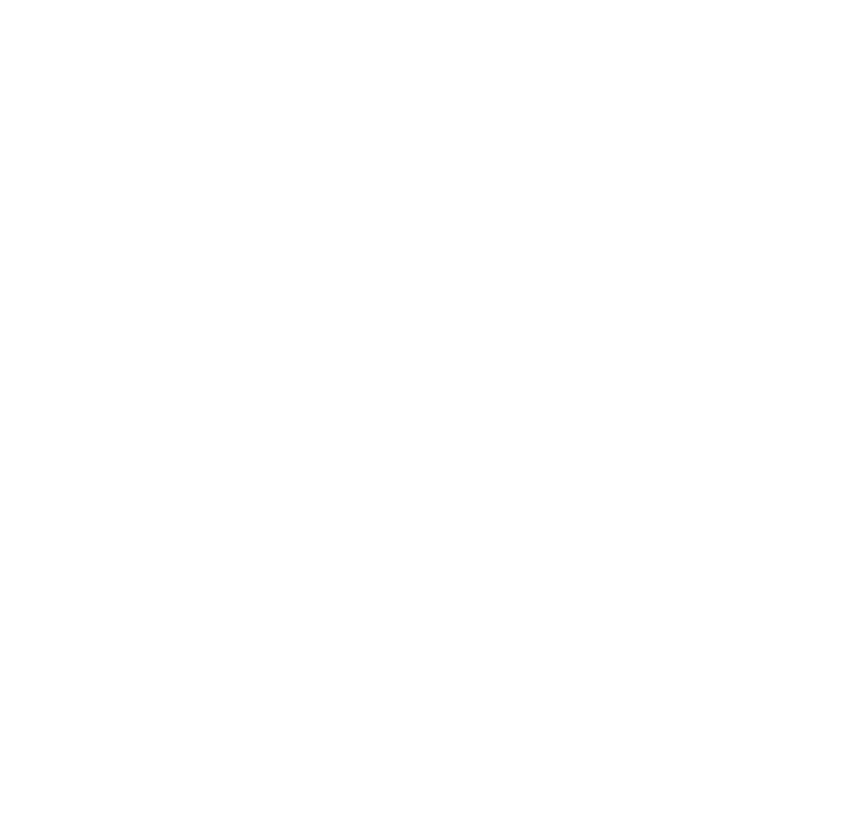
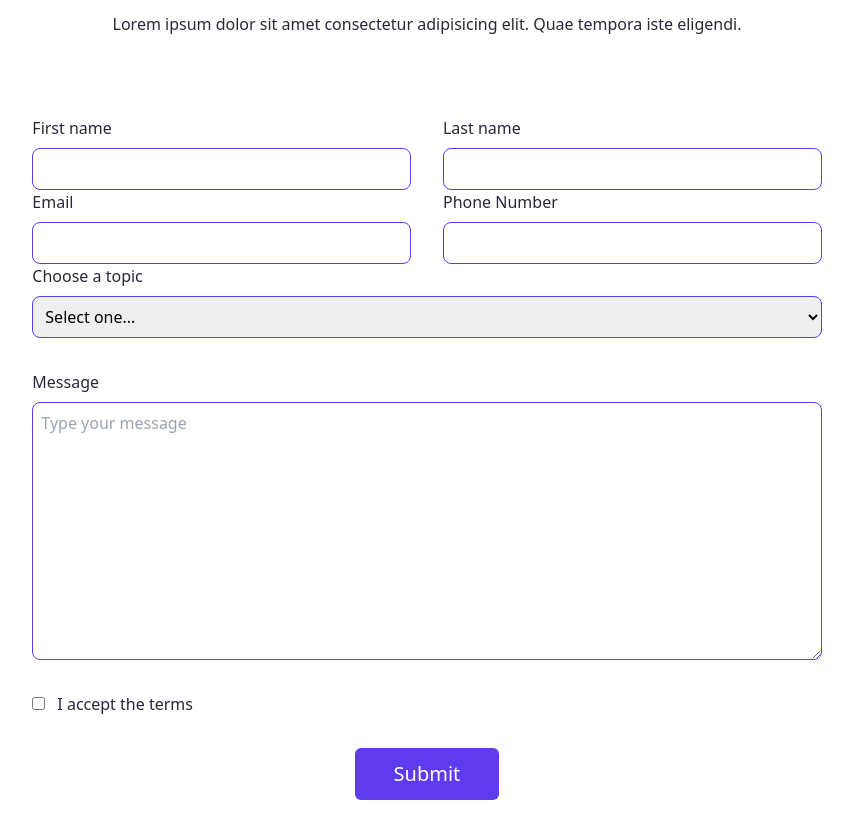
Before and after one commit to GuilleJI/react-portfolio-guillermo, a React (Vite) app: page / in a window 1280 px wide. Shown: the part 4403-5241 px from the top of the page, without its empty margins (213-1066 px from the left). Before the commit the page ends 4299 px from the top, so only its background shows below. Built offline with nearby package versions, Linux system fonts and the light colour scheme.

Commit message:
Finished setting up "Contacts" page

```diff
--- a/src/App.jsx
+++ b/src/App.jsx
@@ -7,6 +7,7 @@
 import Skills from './components/Skills';
 import About from './components/About';
 import Portfolio from './components/Portfolio';
+import Contact from './components/Contact';
 
 function App() {
   return <>
@@ -15,6 +16,7 @@
       <Skills />
       <About />
       <Portfolio />
+      <Contact />
   </>;
 }
 //10:17
--- /dev/null
+++ b/src/components/Contact.jsx
@@ -0,0 +1,71 @@
+
+
+const Contact = () => {
+    return (
+        <div className="lg:px-12 px-4">
+            <div className="text-headingColor text-center mb-20">
+                <p className="text-xl font-semibold mb-5">Get in Touch</p>
+                <h2 className="md:text-5xl text-4xl font-bold">My Experience</h2>
+                <p className="mt-5">Lorem ipsum dolor sit amet consectetur adipisicing elit. Quae tempora iste eligendi.</p>
+            </div>
+            {/* forms here */}
+            <div className="md:w-2/3 mx-auto mb-20">
+                <form>
+                    <div className="flex flex-col sm:flex-row gap-8 items-center">
+                        <div className="sm:w-1/2 w-full">
+                            <label htmlFor="fName" className="text-base text-headingColor w-full">First name</label>
+                            <input type="text" id="fName" name="fName" className="block border border-primary
+                            rounded-lg py-2 mt-2 w-full"/>
+                        </div>
+                        <div className="sm:w-1/2 w-full">
+                            <label htmlFor="LName" className="text-base text-headingColor w-full">Last name</label>
+                            <input type="text" id="LName" name="LName" className="block border border-primary
+                            rounded-lg py-2 mt-2 w-full"/>
+                        </div>
+                    </div>
+                    <div className="flex flex-col sm:flex-row gap-8 items-center">
+                        <div className="sm:w-1/2 w-full">
+                            <label htmlFor="email" className="text-base text-headingColor w-full">Email</label>
+                            <input type="text" id="email" name="email" className="block border border-primary
+                            rounded-lg py-2 mt-2 w-full"/>
+                        </div>
+                        <div className="sm:w-1/2 w-full">
+                            <label htmlFor="phone" className="text-base text-headingColor w-full">Phone Number</label>
+                            <input type="text" id="phone" name="phone" className="block border border-primary
+                            rounded-lg py-2 mt-2 w-full"/>
+                        </div>
+                    </div>
+                    {/* Input selection */}
+                    <div className="w-full mb-8">
+                        <label htmlFor="option" className="text-base text-headingColor w-full">Choose a topic</label>
+                        <select name="options" id="options" className="block border border-primary rounded-lg py-2 mt-2 w-full px-2">
+                            <option value="0">Select one...</option>
+                            <option value="1">Inquires</option>
+                            <option value="2">Reach out</option>
+                            <option value="3">Questions</option>
+                        </select>
+                    </div>
+                    {/* Text area */}
+                    <div className="w-full mb-8">
+                        <label htmlFor="option" className="text-base text-headingColor w-full">Message</label>
+                        <textarea name="message" id="" cols="30" rows="10" placeholder="Type your message"
+                        className="block border border-primary rounded-lg py-2 mt-2 w-full px-2"></textarea>
+                    </div>
+                    {/* accepting terms */}
+                    <div>
+                        <input type="checkbox" name="agree" id="agree"/>
+                        <label htmlFor="agree" className="text-base text-headingColor w-full ml-3
+                        items-centers">I accept the terms</label>
+                    </div>
+
+                    {/* btn submit */}
+                    <div className="w-36 mx-auto mt-8">
+                        <input type="submit" value="Submit" className="btn-primary bg-primary py-3 px-8 cursor-pointer w-full"/>
+                    </div>
+                </form>
+            </div>
+        </div>
+    );
+};
+
+export default Contact;
```
